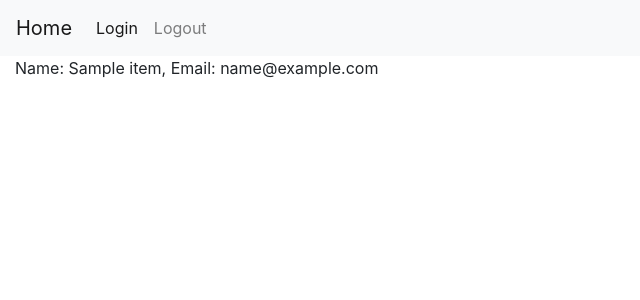
After one commit to samusing/Cocktail-Project, a Flask app: template templates/view.html in a window 1280 px wide. The commit adds this page. Shown: the top 300 px of the page, without its empty margins (0-640 px from the left). Run offline with Flask 2, Linux system fonts and the light colour scheme; the template is opened without the code that fills it: most values are stand-ins (such as "Sample title", 1, 10 or a date in 2020); some libraries are stand-ins or nearby versions.

Commit message:
Added db connection

```diff
--- a/app.py
+++ b/app.py
@@ -1,18 +1,21 @@
 #Import Libraries
 from flask import Flask, render_template, request, redirect, url_for, session, flash
 from datetime import timedelta
+from flask_sqlalchemy import SQLAlchemy
 
 app = Flask(__name__)
+app.secret_key = "hello" #Define a secret key to encrypt and decrypt session data
+app.permanent_session_lifetime = timedelta(days=5) #Permanent Sessions. Session data is deleted when browser is closed. Session data is stored in a temporary directory on the server and length of session can be defined
+app.config['SQLALCHEMY_DATABASE_URI'] = 'mysql+pymysql://{root}:{Thecheezer1!}@localhost:3306/{drinks_database}'
+app.config['SQLALCHEMY_ECHO'] = True
+app.config['SQLALCHEMY_TRACK_MODIFICATIONS'] = False
+# Define our database object
+db = SQLAlchemy(app)
 
-#Define a secret key to encrypt and decrypt session data
-app.secret_key = "hello"
-
-#Permanent Sessions
-#Session data is deleted when browser is closed. Session data is stored in a temporary directory on the server and length of session can be defined
-app.permanent_session_lifetime = timedelta(days=5)
-
-@app.route("/")
+@app.route("/", methods=["POST", "GET"])
 def index():
+    if request.method == "POST":
+        cocktailName = request.form["cocktailName"]
     return render_template('index.html')
 
 @app.route("/login", methods=["POST", "GET"])
@@ -21,6 +24,7 @@ def login():
         session.permanent = True #Session will last as long as it is defined above
         user = request.form["nm"] #store data that was typed into name form through the dictionary key nm (for the input box) store in variable called user
         session["user"] = user #store user information in a session
+
         return redirect(url_for("user"))
     else:
         #Check if when are on login page, if we are already logged in, redirect to user page otherwise render login page with form
@@ -29,20 +33,32 @@ def login():
         #Render login page
         return render_template('login.html')
 
-@app.route("/user")
+@app.route("/user", methods=["POST", "GET"])
 def user():
+    email = None
     #Check if there is any information in the session
     if "user" in session:
         user = session["user"] #Access user value after you have checked that it exists
-        return render_template("user.html", user=user)
+
+        if request.method == "POST":
+            # Get email from email field
+            email = request.form["email"]
+            session["email"] = email
+        else:
+            if "email" in session:
+                email = session["email"]
+
+        return render_template("user.html", user=user, email=email)
     else:
         return redirect(url_for("login"))
 
 @app.route("/logout")
 def logout():
     session.pop("user", None) #Remove user data from session, remove session data from dictionary
+    session.pop("email", None)
     flash("You have been successfully logged out", "info") #info is the category for a message
-    return redirect(url_for("login"))
+    return render_template("logout.html")
+    # return redirect(url_for("login"))
 
 if __name__ == "__main__":
     app.run(debug=True)
--- a/templates/base.html
+++ b/templates/base.html
@@ -20,7 +20,7 @@
 <body>
     <!-- JS Styling from Bootstrap -->
     <nav class="navbar navbar-expand-lg navbar-light bg-light">
-        <a class="navbar-brand" href="user">Home</a>
+        <a class="navbar-brand" href="/">Home</a>
         <button class="navbar-toggler" type="button" data-toggle="collapse" data-target="#navbarNav" aria-controls="navbarNav" aria-expanded="false" aria-label="Toggle navigation">
           <span class="navbar-toggler-icon"></span>
         </button>
@@ -44,7 +44,12 @@
 
     {% block title %}{% endblock %}
 
-    {% block body %}{% endblock %}
+    <!-- Bootstap class to make webpage look nicer -->
+    <div class="container-fluid">
+        {% block body %}{% endblock %}
+    </div>
+
+
 
     <script src="https://code.jquery.com/jquery-3.4.1.slim.min.js" integrity="sha384-J6qa4849blE2+poT4WnyKhv5vZF5SrPo0iEjwBvKU7imGFAV0wwj1yYfoRSJoZ+n" crossorigin="anonymous"></script>
     <script src="https://cdn.jsdelivr.net/npm/popper.js@1.16.0/dist/umd/popper.min.js" integrity="sha384-Q6E9RHvbIyZFJoft+2mJbHaEWldlvI9IOYy5n3zV9zzTtmI3UksdQRVvoxMfooAo" crossorigin="anonymous"></script>
--- a/templates/user.html
+++ b/templates/user.html
@@ -6,4 +6,9 @@
 
 {% block body %}
 <h2> Welcome, {{user}}</h2>
+
+<form action="#" method="POST">
+    <input type="email" name="email" placeholder="Enter Email" value="{{email if email}}"/> <!-- Check if email has a value. name is the key -->
+    <input type="submit" value="submit"/>
+</form>
 {% endblock %}
--- /dev/null
+++ b/templates/view.html
@@ -0,0 +1,11 @@
+{% extends 'base.html' %}
+
+{% block head %}
+
+{% endblock %}
+
+{% block body %}
+    {% for item in values %}
+        <p>Name: {{item.name}}, Email: {{item.email}}</p>
+    {% endfor%}
+{% endblock %}
```
Also changed, not shown: templates/index.html (+9 -1 lines), templates/logout.html (added, +9 -0 lines), users.sqlite3 (added).
